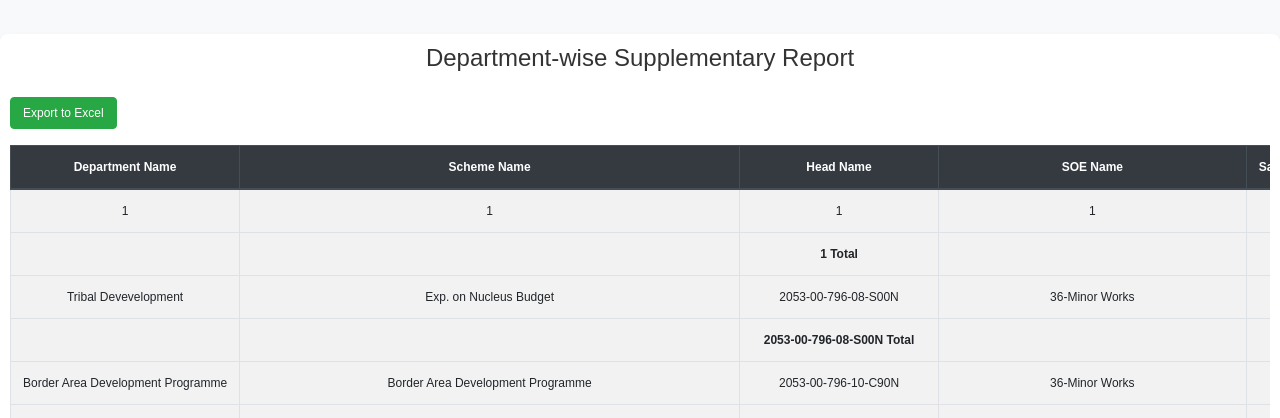
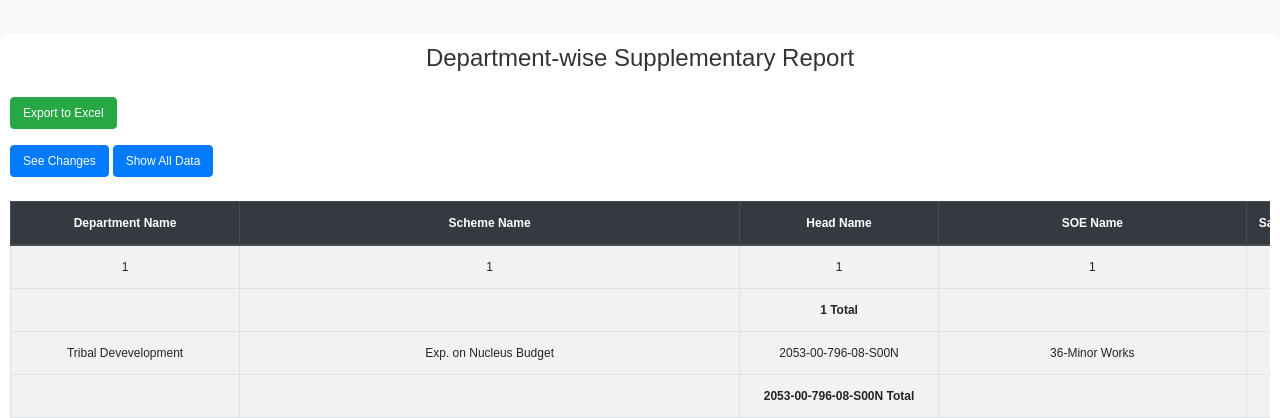
Before and after one commit to gov-bhanu/tdd-budget, a Django app: page /supplementary_report/ in a window 1280 px wide. Shown: the top 418 px of the page. Run offline with Django 5.2, Linux system fonts and the light colour scheme; data comes from the database, SQL or seed files in the repository; some libraries are stand-ins or nearby versions.

Commit message:
Home Navigation Added

```diff
--- a/myapp/templates/final_report.html
+++ b/myapp/templates/final_report.html
@@ -12,6 +12,7 @@
 <body>
     <div class="container mt-4">
         <h1 class="text-center mb-4">Department-wise final_report</h1>
+        <a href="/" class="btn btn-primary mb-4">Show All Data</a>
         <div class="table-responsive">
             <table id="final_reportTable" class="table table-bordered table-striped table-hover">
                 <thead class="thead-dark">
--- a/myapp/templates/import.html
+++ b/myapp/templates/import.html
@@ -9,6 +9,7 @@
 <body>
     <div class="container mt-5">
         <h1 class="text-center">Import CSV File</h1>
+        <a href="/" class="btn btn-primary mb-4">Show All Data</a>
         <div class="row justify-content-center mt-4">
             <div class="col-md-6">
                 <!-- Form for uploading the CSV file -->
--- a/myapp/templates/revision_report.html
+++ b/myapp/templates/revision_report.html
@@ -17,7 +17,7 @@
         <div class="text-left mb-3">
             <button id="exportToExcel" class="btn btn-success">Export to Excel</button>
         </div>
-
+        <a href="/" class="btn btn-primary mb-4">Show All Data</a>
         <div class="table-responsive">
             <table id="revisionReportTable" class="table table-bordered table-striped table-hover">
                 <thead class="thead-dark">
--- a/myapp/templates/supplementary_report.html
+++ b/myapp/templates/supplementary_report.html
@@ -17,7 +17,8 @@
         <div class="text-left mb-3">
             <button id="exportToExcel" class="btn btn-success">Export to Excel</button>
         </div>
-
+        <a href="/changes" class="btn btn-primary mb-4">See Changes</a>
+        <a href="/" class="btn btn-primary mb-4">Show All Data</a>
         <div class="table-responsive">
             <table id="supplementaryReportTable" class="table table-bordered table-striped table-hover">
                 <thead class="thead-dark">
```
